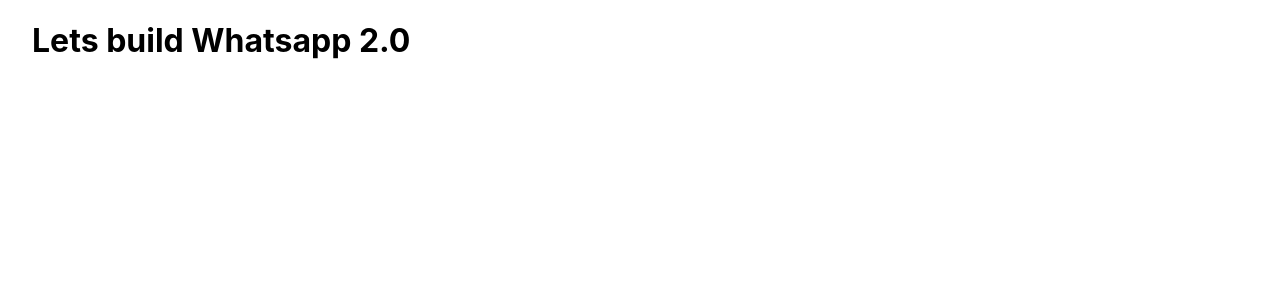
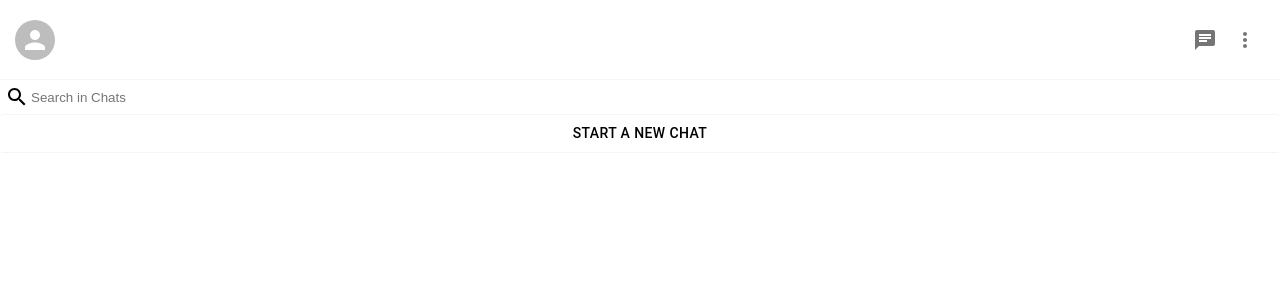
Before and after one commit to BrunoCaputo/whatsapp2.0, a Next.js app: page / in a window 1280 px wide. Shown: the top 300 px of the page. Built offline with nearby package versions, Linux system fonts and the light colour scheme.

Commit message:
feat: Added sidebar

```diff
--- /dev/null
+++ b/components/Sidebar.js
@@ -0,0 +1,84 @@
+import styled from "styled-components";
+import { Avatar, IconButton, Button } from "@mui/material";
+import ChatIcon from "@mui/icons-material/Chat";
+import MoreVertIcon from "@mui/icons-material/MoreVert";
+import SearchIcon from "@mui/icons-material/Search";
+
+function Sidebar() {
+  return (
+    <Container>
+      <Header>
+        <UserAvatar />
+
+        <IconsContainer>
+          <IconButton>
+            <ChatIcon />
+          </IconButton>
+
+          <IconButton>
+            <MoreVertIcon />
+          </IconButton>
+        </IconsContainer>
+      </Header>
+
+      <Search>
+        <SearchIcon />
+        <SearchInput placeholder="Search in Chats" />
+      </Search>
+
+      <SidebarButton>Start a New Chat</SidebarButton>
+
+      {/* List of chats */}
+    </Container>
+  );
+}
+
+export default Sidebar;
+
+const Container = styled.div``;
+
+const Search = styled.div`
+  display: flex;
+  align-items: center;
+  padding: 5px;
+  border-radius: 2px;
+`;
+
+const SidebarButton = styled(Button)`
+  width: 100%;
+
+  &&& {
+    border-top: 1px solid whitesmoke;
+    border-bottom: 1px solid whitesmoke;
+    color: black;
+  }
+`;
+
+const SearchInput = styled.input`
+  outline-width: 0;
+  border: none;
+  flex: 1;
+`;
+
+const Header = styled.div`
+  display: flex;
+  position: sticky;
+  top: 0;
+  background-color: white;
+  z-index: 1;
+  justify-content: space-between;
+  align-items: center;
+  padding: 15px;
+  height: 80px;
+  border-bottom: 1px solid whitesmoke;
+`;
+
+const UserAvatar = styled(Avatar)`
+  cursor: pointer;
+
+  :hover {
+    opacity: 0.8;
+  }
+`;
+
+const IconsContainer = styled.div``;
--- a/package.json
+++ b/package.json
@@ -9,6 +9,10 @@
     "lint": "next lint"
   },
   "dependencies": {
+    "@emotion/react": "^11.8.1",
+    "@emotion/styled": "^11.8.1",
+    "@mui/icons-material": "^5.4.2",
+    "@mui/material": "^5.4.3",
     "next": "12.1.0",
     "react": "17.0.2",
     "react-dom": "17.0.2",
--- a/pages/index.js
+++ b/pages/index.js
@@ -1,16 +1,16 @@
 import Head from "next/head";
-import styles from "../styles/Home.module.css";
+import Sidebar from "../components/Sidebar";
 
 export default function Home() {
   return (
-    <div className={styles.container}>
+    <div>
       <Head>
         <title>Whatsapp 2.0</title>
         <meta name="description" content="Generated by create next app" />
         <link rel="icon" href="/favicon.ico" />
       </Head>
 
-      <h1>Lets build Whatsapp 2.0</h1>
+      <Sidebar></Sidebar>
     </div>
   );
 }
--- a/styles/Home.module.css
+++ /dev/null
@@ -1,116 +0,0 @@
-.container {
-  padding: 0 2rem;
-}
-
-.main {
-  min-height: 100vh;
-  padding: 4rem 0;
-  flex: 1;
-  display: flex;
-  flex-direction: column;
-  justify-content: center;
-  align-items: center;
-}
-
-.footer {
-  display: flex;
-  flex: 1;
-  padding: 2rem 0;
-  border-top: 1px solid #eaeaea;
-  justify-content: center;
-  align-items: center;
-}
-
-.footer a {
-  display: flex;
-  justify-content: center;
-  align-items: center;
-  flex-grow: 1;
-}
-
-.title a {
-  color: #0070f3;
-  text-decoration: none;
-}
-
-.title a:hover,
-.title a:focus,
-.title a:active {
-  text-decoration: underline;
-}
-
-.title {
-  margin: 0;
-  line-height: 1.15;
-  font-size: 4rem;
-}
-
-.title,
-.description {
-  text-align: center;
-}
-
-.description {
-  margin: 4rem 0;
-  line-height: 1.5;
-  font-size: 1.5rem;
-}
-
-.code {
-  background: #fafafa;
-  border-radius: 5px;
-  padding: 0.75rem;
-  font-size: 1.1rem;
-  font-family: Menlo, Monaco, Lucida Console, Liberation Mono, DejaVu Sans Mono,
-    Bitstream Vera Sans Mono, Courier New, monospace;
-}
-
-.grid {
-  display: flex;
-  align-items: center;
-  justify-content: center;
-  flex-wrap: wrap;
-  max-width: 800px;
-}
-
-.card {
-  margin: 1rem;
-  padding: 1.5rem;
-  text-align: left;
-  color: inherit;
-  text-decoration: none;
-  border: 1px solid #eaeaea;
-  border-radius: 10px;
-  transition: color 0.15s ease, border-color 0.15s ease;
-  max-width: 300px;
-}
-
-.card:hover,
-.card:focus,
-.card:active {
-  color: #0070f3;
-  border-color: #0070f3;
-}
-
-.card h2 {
-  margin: 0 0 1rem 0;
-  font-size: 1.5rem;
-}
-
-.card p {
-  margin: 0;
-  font-size: 1.25rem;
-  line-height: 1.5;
-}
-
-.logo {
-  height: 1em;
-  margin-left: 0.5rem;
-}
-
-@media (max-width: 600px) {
-  .grid {
-    width: 100%;
-    flex-direction: column;
-  }
-}
```
Also changed, not shown: pages/chat.js (deleted, +0 -9 lines), 2 other files (tests, documents, lock files or other folders).
